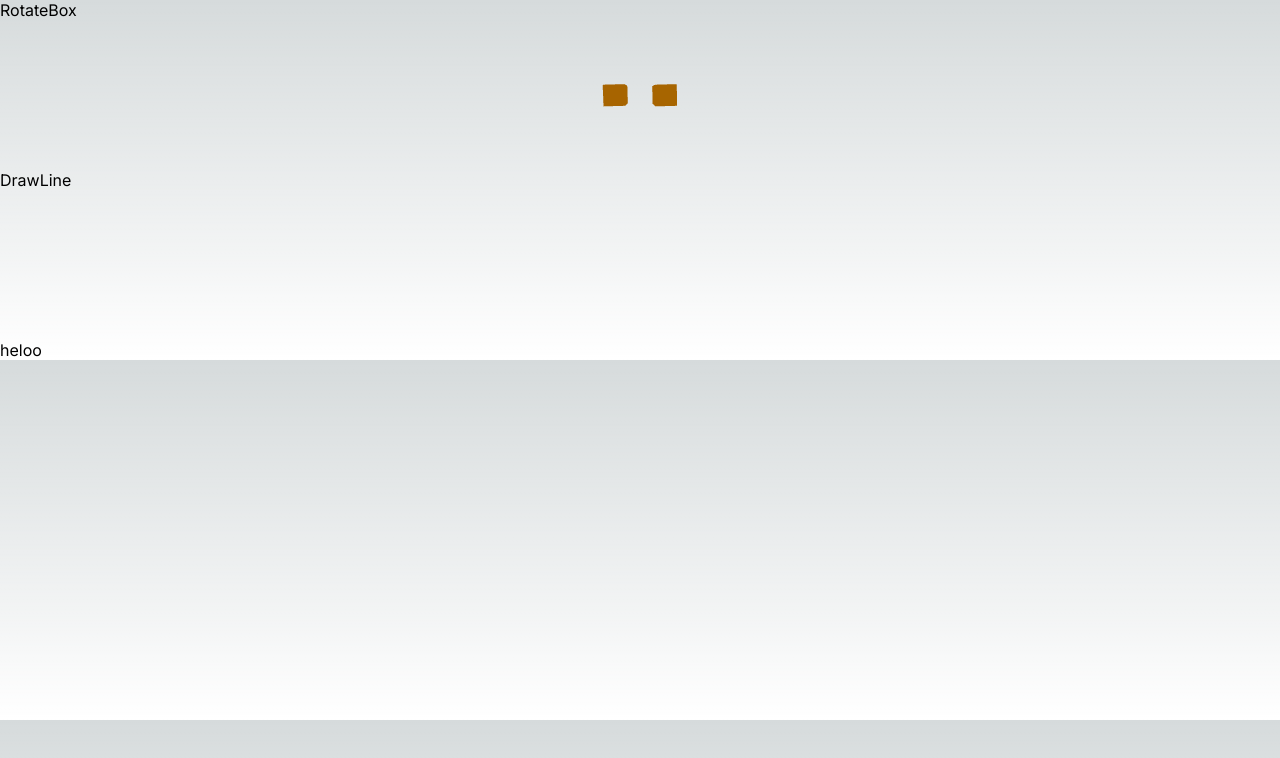
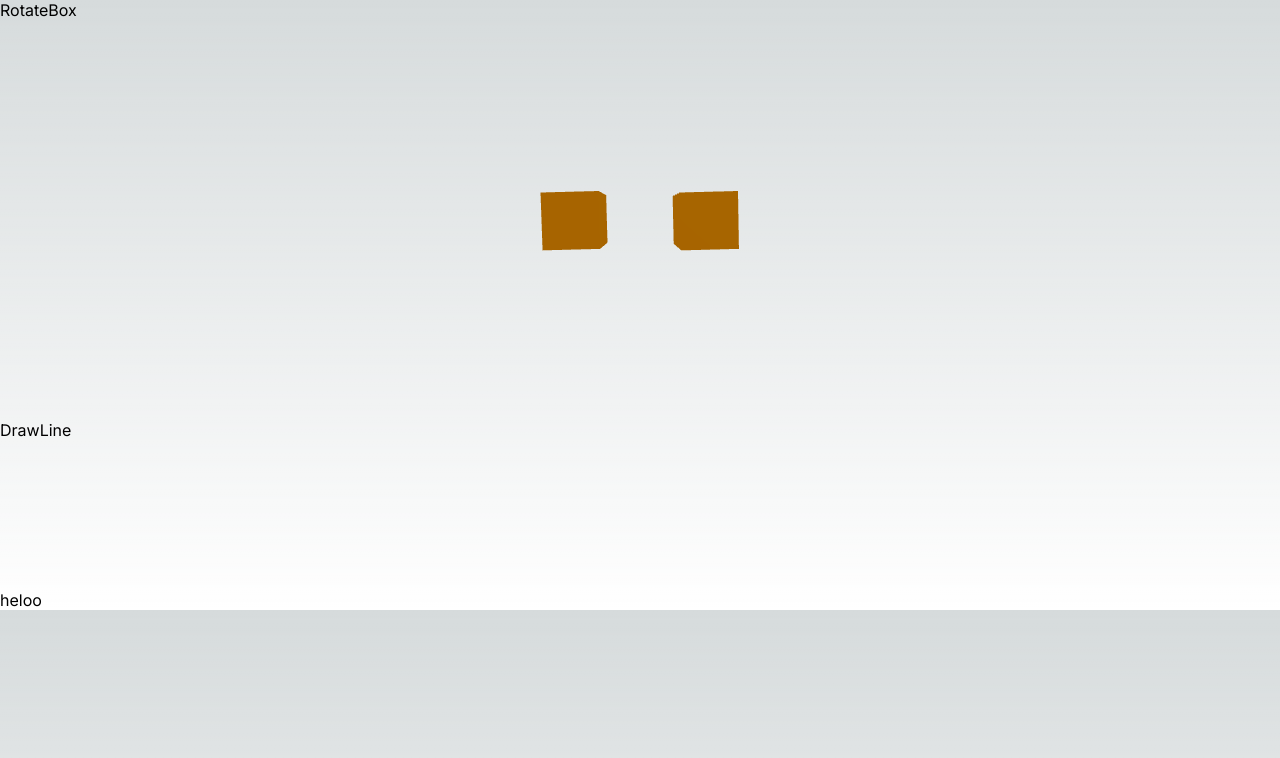
Before and after one commit to 2ndPINEW/r3f, a Next.js app: page /playground in a window 1280 px wide. Shown: the top 758 px of the page. Built offline with nearby package versions, Linux system fonts and the light colour scheme.

Commit message:
canvas自体に高さを持たせる

```diff
--- a/src/app/playground/_components/001-hello-world/rotateBox.tsx
+++ b/src/app/playground/_components/001-hello-world/rotateBox.tsx
@@ -35,7 +35,7 @@ function Box(props: { position: [number, number, number] }) {
 
 export const RotateBox = () => {
   return (
-    <Canvas>
+    <Canvas style={{ height: "400px" }}>
       <ambientLight />
       <pointLight position={[10, 10, 10]} />
       <OrbitControls makeDefault />
```
